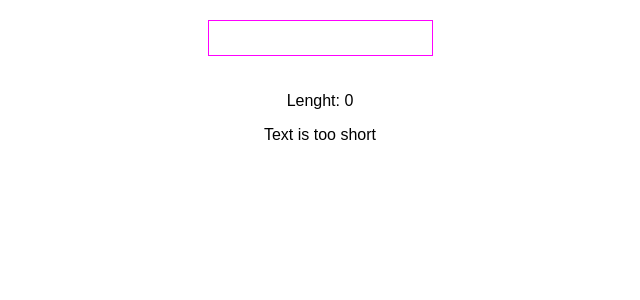
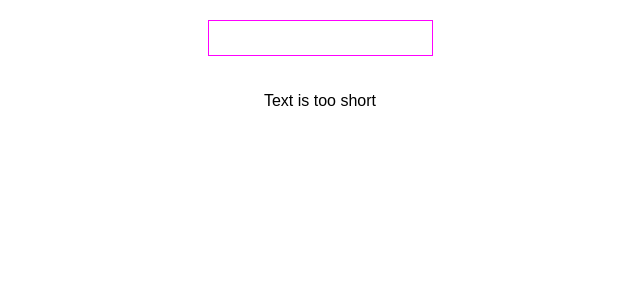
Before and after one commit to IrynaSribna/react-list-conditionals-assignment, a React (Create React App) app: page / in a window 1280 px wide. Shown: the top 300 px of the page, without its empty margins (320-960 px from the left). Built offline with nearby package versions, Linux system fonts and the light colour scheme.

Commit message:
Remove unused inputLength variable

```diff
--- a/src/App.js
+++ b/src/App.js
@@ -1,30 +1,25 @@
 import React, { Component } from 'react';
-import logo from './logo.svg';
 import './App.css';
 import Char from './Char/Char'
 import Validation from './Validation/Validation'
 
 class App extends Component {
   state = {
-    len: 0,
-    text: '',
-    show: true
+    text: ''
   }
 
   inputHandler = (inputText) => {
-    const inputLength = inputText.length
     this.setState(
       {
-        len: inputLength,
         text: inputText
       })
   }
 
-  deleteCharHandler = (char, charIndex) => {
+  deleteCharHandler = (charIndex) => {
     const currentText = this.state.text
     const updatedText = currentText.slice(0, charIndex)
                         + currentText.slice(charIndex+1)
-    this.setState({text: updatedText, show: false})
+    this.setState({text: updatedText})
   }
 
   render() {
@@ -35,21 +30,22 @@ class App extends Component {
       padding: '8px',
       margin: '20px'
     }
-    let seqT = this.state.text.split('');
+
+    let charList = this.state.text.split('')
+        .map((ch, charIndex) =>
+          <Char char={ch}
+                clicked={() => this.deleteCharHandler(charIndex)}
+                key={charIndex}/>);
+
     return (
-
       <div className="App">
         <input style={style} onChange={(event) =>
           this.inputHandler(event.target.value)}
           type="text"
           value={this.state.text}/>
 
-        <p>Lenght: {this.state.len}</p>
-        <Validation textLength={this.state.len}/>
-        {seqT.map((ch, charIndex) =>
-          <Char char={ch}
-            clicked={() => this.deleteCharHandler(ch, charIndex)}
-            key={charIndex}/>)}
+        <Validation textLength={this.state.text.length}/>
+        {charList}
       </div>
     );
   }
```
